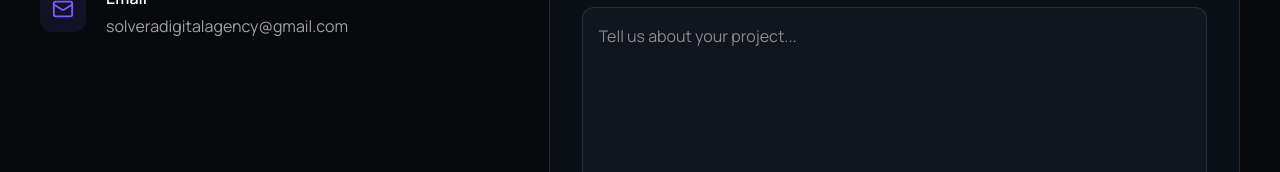
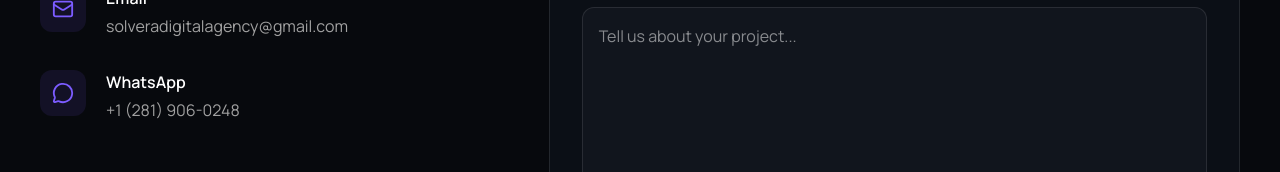
Before and after one commit to solveradigitalagency/solvera-digital-v2, a Next.js app: page /contact in a window 1280 px wide. Shown: the part 374-546 px from the top of the page. Built offline with nearby package versions, Linux system fonts and the light colour scheme.

Commit message:
Update ContactHero.tsx

```diff
--- a/components/contact/ContactHero.tsx
+++ b/components/contact/ContactHero.tsx
@@ -3,7 +3,7 @@
 import React, { useState } from "react";
 import emailjs from "@emailjs/browser";
 import Container from "@/components/shared/Container";
-import { Phone, Mail } from "lucide-react";
+import { Phone, Mail, MessageCircle } from "lucide-react";
 import { useLanguage } from "@/context/LanguageContext";
 
 export default function ContactHero() {
@@ -76,6 +76,16 @@ export default function ContactHero() {
                   <p className="mt-1 text-neutral-400">
                     solveradigitalagency@gmail.com
                   </p>
+                </div>
+              </div>
+              {/* WhatsApp contact item */}
+              <div className="flex items-start gap-5">
+                <div className="rounded-xl bg-[#7C5CFF]/10 p-3 text-[#7C5CFF]">
+                  <MessageCircle size={22} />
+                </div>
+                <div>
+                  <h3 className="font-semibold text-white">WhatsApp</h3>
+                  <p className="mt-1 text-neutral-400">+1 (281) 906-0248</p>
                 </div>
               </div>
               {/* Location block removed */}
```
